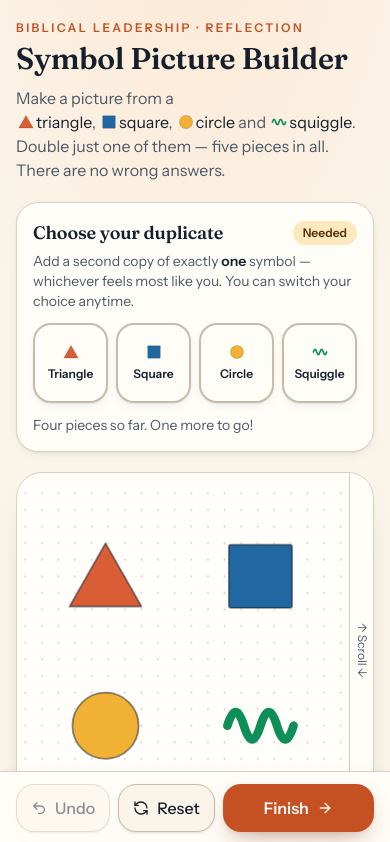
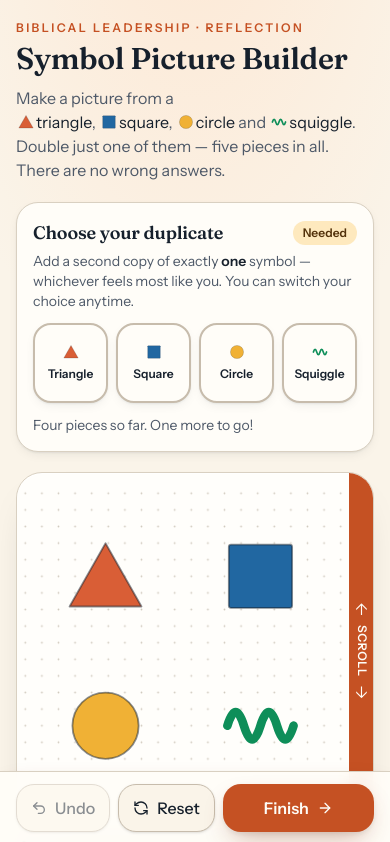
Before and after one commit to godfrey-addvice/leadwithshape, a React (Vite) app: page / in a window 390 px wide. Shown: the top 842 px of the page. Built offline with nearby package versions, Linux system fonts and the light colour scheme.

Commit message:
Make mobile scroll lane high contrast with upright up/down arrows

```diff
--- a/src/components/symbol-builder/SymbolBuilder.tsx
+++ b/src/components/symbol-builder/SymbolBuilder.tsx
@@ -191,7 +191,7 @@ export function SymbolBuilder() {
               describedBy="canvas-help"
             />
             </div>
-            <div aria-label="Swipe here to scroll the page" className="absolute inset-y-0 right-0 z-10 flex w-6 touch-pan-y items-center justify-center border-l bg-card/80 lg:hidden" style={{ touchAction: "pan-y" }}><span aria-hidden="true" className="text-xs text-muted-foreground" style={{ writingMode: "vertical-rl", textOrientation: "mixed" }}>↑ Scroll ↓</span></div>
+            <div aria-label="Swipe here to scroll the page" className="absolute inset-y-0 right-0 z-10 flex w-6 touch-pan-y flex-col items-center justify-center gap-2 border-l border-cta bg-cta text-cta-foreground lg:hidden" style={{ touchAction: "pan-y" }}><span aria-hidden="true" className="text-base leading-none">↑</span><span aria-hidden="true" className="text-xs font-bold tracking-wider" style={{ writingMode: "vertical-rl" }}>SCROLL</span><span aria-hidden="true" className="text-base leading-none">↓</span></div>
           </div>
           <p id="canvas-help" className="mt-2 flex items-start gap-2 text-sm text-muted-foreground">
             <Hand className="mt-0.5 size-4 shrink-0" aria-hidden="true" />
```
